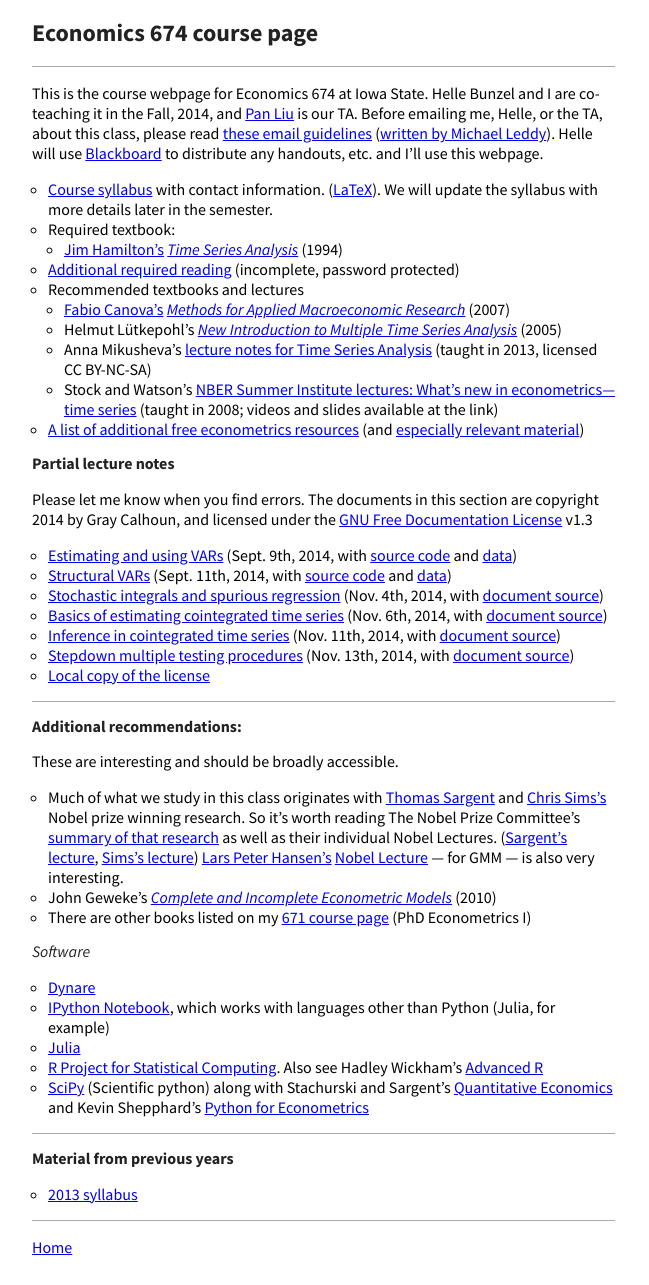
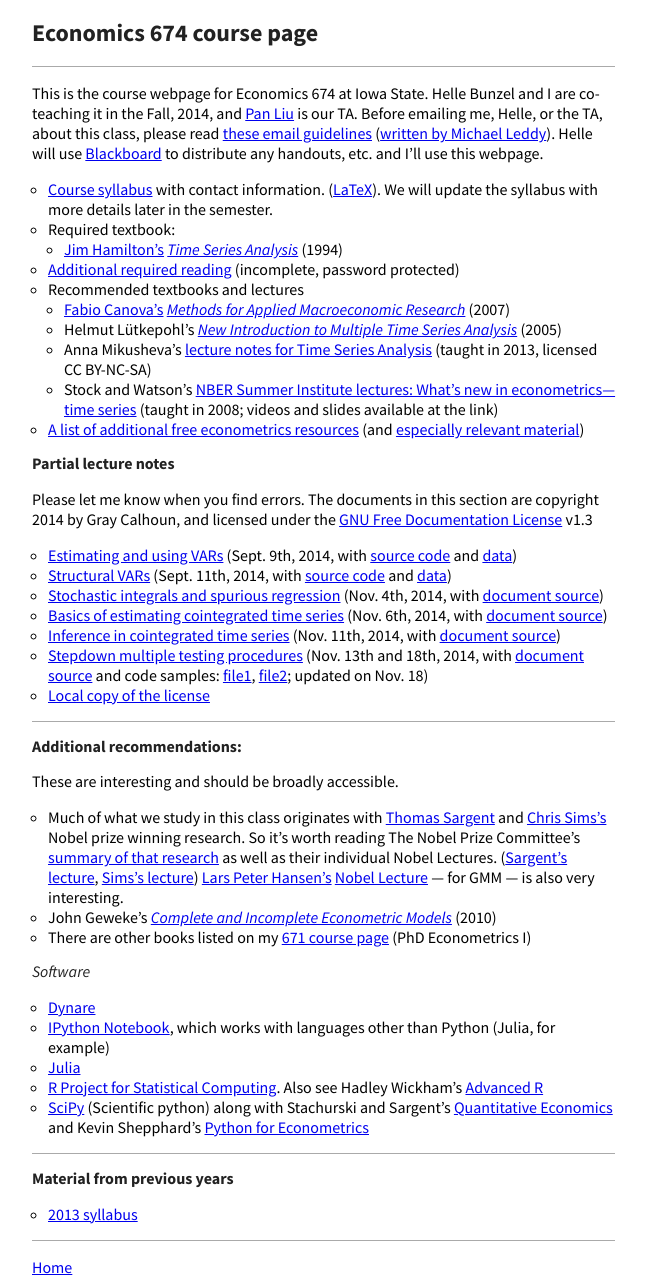
Before and after one commit to mmkuang/grayclhn.github.io, a Jekyll site: the page built from 674/index.md, in a window 1280 px wide. Shown: the whole page, without its empty margins (0-649 px from the left). Built offline with Jekyll 4.4.1, drawn with Linux system fonts in a browser that asks for light colours; Markdown is read by kramdown in place of the engine named in the settings.

Commit message:
Update multiple slides after lecture

```diff
--- a/674/index.md
+++ b/674/index.md
@@ -56,10 +56,13 @@ Documentation License][FDL] v1.3
 * [Stochastic integrals and spurious regression][spurious] (Nov. 4th, 2014, with [document source][spurious_source])
 * [Basics of estimating cointegrated time series][coint1] (Nov. 6th, 2014, with [document source][coint1_source])
 * [Inference in cointegrated time series][coint2] (Nov. 11th, 2014, with [document source][coint2_source])
-* [Stepdown multiple testing procedures][stepdown] (Nov. 13th, 2014, with [document source][stepdown_source])
+* [Stepdown multiple testing procedures][stepdown] (Nov. 13th and 18th, 2014, with [document source][stepdown_source]
+  and code samples: [file1][stepdown_1], [file2][stepdown_2]; updated on Nov. 18)
 * [Local copy of the license][FDL_local]
 
-[stepdown_source]: https://github.com/grayclhn/674/blob/v0.6.0/testing/overview.org
+[stepdown_2]: https://github.com/grayclhn/674/blob/v0.6.2/inference/pretest2.R
+[stepdown_1]: https://github.com/grayclhn/674/blob/v0.6.2/inference/pretest1.R
+[stepdown_source]: https://github.com/grayclhn/674/blob/v0.6.2/inference/selection.org
 [stepdown]: multiple_testing_slides_2014.pdf
 [coint2_source]: https://github.com/grayclhn/674/blob/v0.5.0/cointegration/estimation_basics.org
 [coint2]: cointegration_inference_slides_2014.pdf
```
Also changed, not shown: 1 other file.
